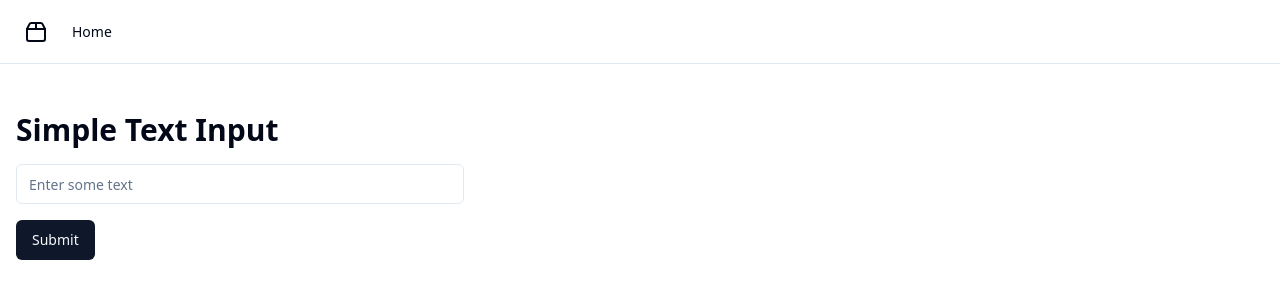
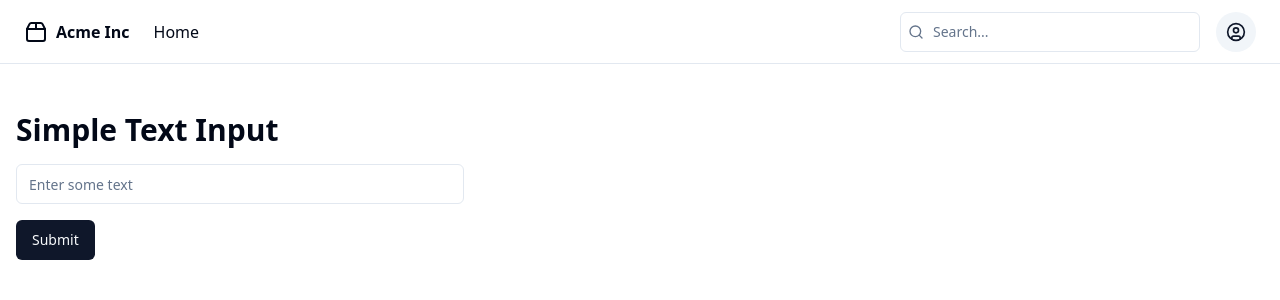
Before and after one commit to GPT-Engineer-App-Dev/simple-text-input, a React (Vite) app: page / in a window 1280 px wide. Shown: the top 300 px of the page. Built offline with nearby package versions, Linux system fonts and the light colour scheme.

Commit message:
GPT Engineer Update

```diff
--- a/src/layouts/navbar/_components/DesktopNavbar.jsx
+++ b/src/layouts/navbar/_components/DesktopNavbar.jsx
@@ -1,19 +1,28 @@
+
 import { Package2 } from "lucide-react";
 import { NavItem } from "./NavItem";
+import { SearchInput } from "./SearchInput";
+import { UserMenu } from "./UserMenu";
 
 export const DesktopNavbar = ({ navItems }) => (
-  <nav className="hidden md:flex md:items-center md:gap-5 lg:gap-6 text-lg font-medium md:text-sm">
+  <nav className="hidden md:flex md:items-center md:justify-between w-full">
+    <div className="flex items-center gap-6">
       <NavItem
         to="/"
         className="flex items-center gap-2 text-lg font-semibold md:text-base"
       >
         <Package2 className="h-6 w-6" />
-      <span className="sr-only">Acme Inc</span>
+        <span className="hidden lg:inline">Acme Inc</span>
       </NavItem>
       {navItems.map((item) => (
         <NavItem key={item.to} to={item.to}>
           {item.title}
         </NavItem>
       ))}
+    </div>
+    <div className="flex items-center gap-4">
+      <SearchInput />
+      <UserMenu />
+    </div>
   </nav>
 );
--- /dev/null
+++ b/src/layouts/navbar/_components/SearchInput.jsx
@@ -0,0 +1,14 @@
+
+import { Input } from "@/components/ui/input";
+import { Search } from "lucide-react";
+
+export const SearchInput = () => (
+  <div className="relative">
+    <Search className="absolute left-2 top-1/2 h-4 w-4 -translate-y-1/2 text-muted-foreground" />
+    <Input
+      type="search"
+      placeholder="Search..."
+      className="w-[200px] pl-8 md:w-[300px]"
+    />
+  </div>
+);
--- a/src/layouts/navbar/index.jsx
+++ b/src/layouts/navbar/index.jsx
@@ -1,3 +1,4 @@
+
 import { navItems } from "@/nav-items";
 import { Outlet } from "react-router-dom";
 import { DesktopNavbar } from "./_components/DesktopNavbar";
@@ -6,7 +7,7 @@ import { MobileSheet } from "./_components/MobileSheet";
 const Layout = () => {
   return (
     <div className="flex min-h-screen w-full flex-col">
-      <header className="sticky top-0 flex h-16 items-center gap-4 border-b bg-background px-4 md:px-6 justify-between">
+      <header className="sticky top-0 flex h-16 items-center gap-4 border-b bg-background px-4 md:px-6">
         <DesktopNavbar navItems={navItems} />
         <MobileSheet navItems={navItems} />
       </header>
```
Lines whose indentation alone changed are shown as unchanged.
